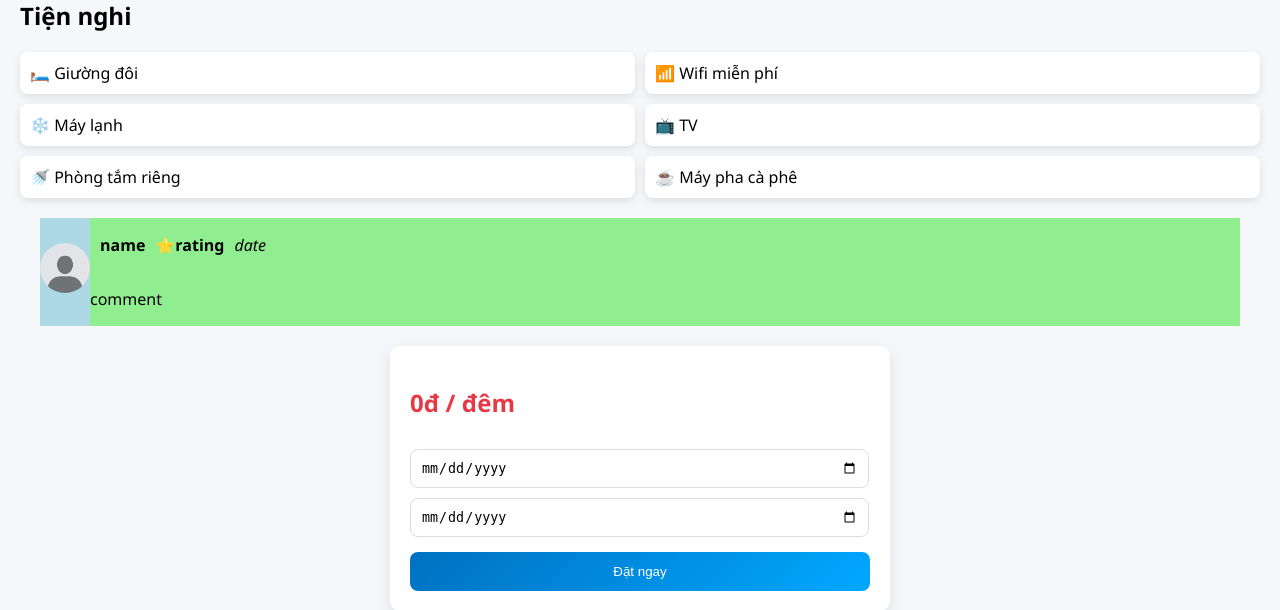
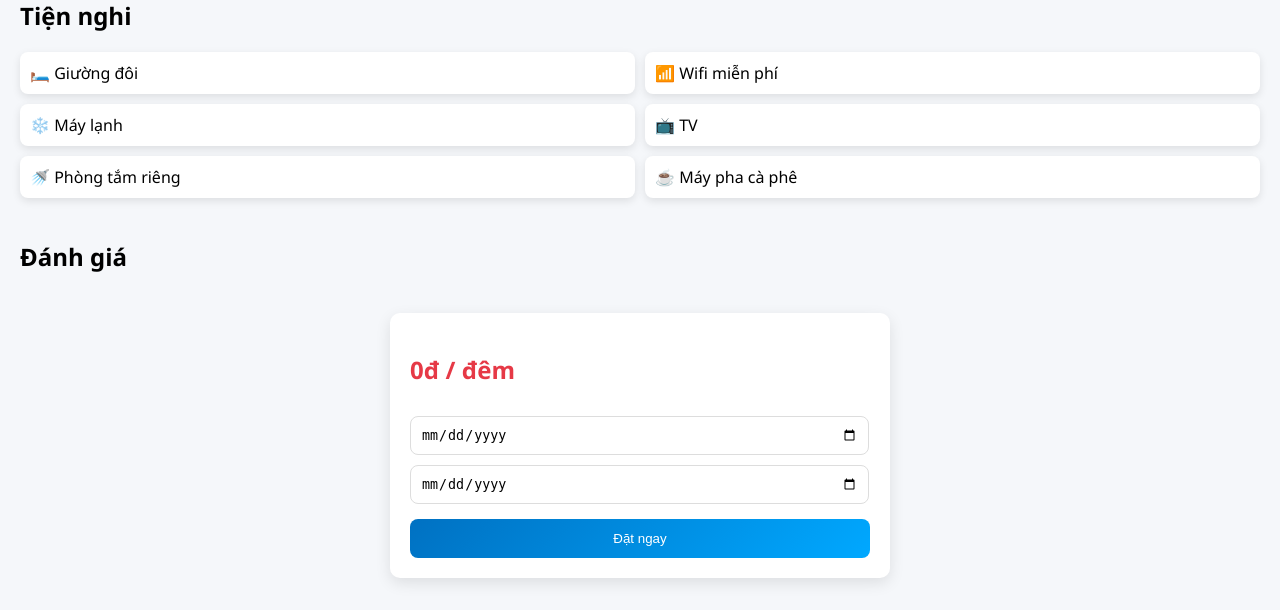
Before and after one commit to ODIN13579/hotel-management, a Flask app: template UI/templates/room_detail.html in a window 1280 px wide. Shown: the part 1120-1730 px from the top of the page. Run offline with Flask 3, Linux system fonts and the light colour scheme; the template is opened without the code that fills it, so the values that code supplies are empty; some libraries are stand-ins or nearby versions.

Commit message:
update review

```diff
--- a/UI/static/room_detail.css
+++ b/UI/static/room_detail.css
@@ -283,24 +283,47 @@ body {
     width: 10%;
     /* flex: 1; */
     max-width: 50px;
-    background: lightblue;
 }
 
 .avatar img {
     width: 50px;
     height: 50px;
     border-radius: 40px;
-    margin: 25px 0px;
+    margin: 15px 0px 0px 0px;
 }
 
 .content {
     width: 100%;
-    background: lightgreen;
 }
 
 .infor {
     display: flex;
-    gap: 10px;
+    gap: 20px;
     align-items: center;
-    margin: 0px 10px;
+    margin: 0px 20px;
 }
+
+.username p {
+    margin: 0px 5px;
+}
+
+.rating-user p {
+    margin: 0px 5px;
+}
+
+.date-review p {
+    margin: 0px 5px;
+}
+
+.comment {
+    border: none;
+    border-radius: 12px;
+    padding: 5px;
+    margin: 5px;
+    background-color: #ffffff;
+    box-shadow: 0 3px 8px rgba(0, 0, 0, 0.1);
+}
+
+.comment p {
+    margin: 5px;
+}
--- a/UI/templates/room_detail.html
+++ b/UI/templates/room_detail.html
@@ -48,7 +48,7 @@
         <h1>Phòng {{ room[1] }}</h1>
         <p class="location">📍 Vũng Tàu, Việt Nam</p>
 
-        <div class="rating">⭐ {{ review if review else "Chưa có đánh giá" }}</div>
+        <div class="rating">⭐ {{ rating if rating else "Chưa có đánh giá" }}</div>
 
     </div>
 
@@ -57,21 +57,22 @@
         <!-- ẢNH CHÍNH -->
         <img class="main-img" src="{{ images[0] if images else url_for('static', filename='default.webp') }}">
 
-        <!-- DANH SÁCH ẢNH -->
         <!-- THUMBNAILS -->
         <div class="thumbs">
             {% for img in images %}
             <a href="#img{{ loop.index }}">
                 <img src="{{ img }}">
             </a>
-
-            <!-- POPUP -->
-            <div id="img{{ loop.index }}" class="lightbox">
-                <a href="#" class="close">&times;</a>
-                <img src="{{ img }}">
-            </div>
             {% endfor %}
         </div>
+
+        <!-- POPUP (để riêng, tránh lỗi layout) -->
+        {% for img in images %}
+        <div id="img{{ loop.index }}" class="lightbox">
+            <a href="#" class="close">&times;</a>
+            <img src="{{ img }}">
+        </div>
+        {% endfor %}
     </div>
 
     <!-- ===== CONTENT ===== -->
@@ -108,37 +109,40 @@
                 {% endif %}
 
             </div>
-
+            <br>
+            <h2>Đánh giá</h2>
             <!-- Review Room -->
             <div class="review">
+                {% for review in reviews %}
                 <!-- Avatar -->
                 <div class="avatar">
                     <img src="{{ url_for('static', filename='avt.jpg') }}" />
                 </div>
-
                 <!-- Content -->
                 <div class="content">
                     <div class="infor">
                         <!-- User name -->
-                        <div>
-                            <p><b>name</b></p>
+                        <div class="username">
+                            <p><b>{{ review[6] }}</b></p>
                         </div>
 
                         <!-- Rating -->
                         <div class="rating-user">
-                            <p>⭐<b>rating</b></p>
+                            <p>⭐<b>{{ review[3] }}</b></p>
                         </div>
 
                         <!-- Date review -->
                         <div class="date-review">
-                            <p><i>date</i></p>
+                            <p><i>{{ review[5] }}</i></p>
                         </div>
                     </div>
 
                     <div class="comment">
-                        <p>comment</p>
+                        <p>{{ review[4] }}</p>
                     </div>
+
                 </div>
+                {% endfor %}
             </div>
 
             <!-- RIGHT -->
```
